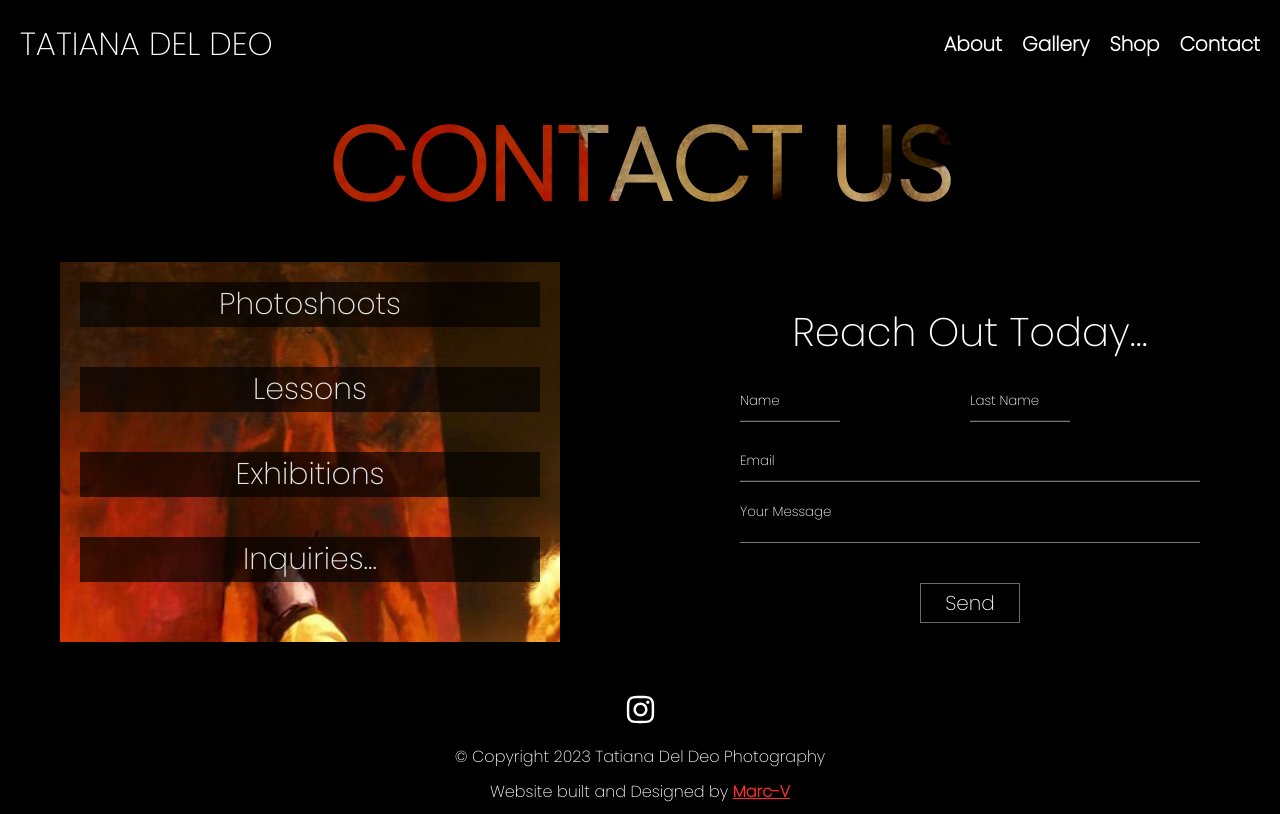
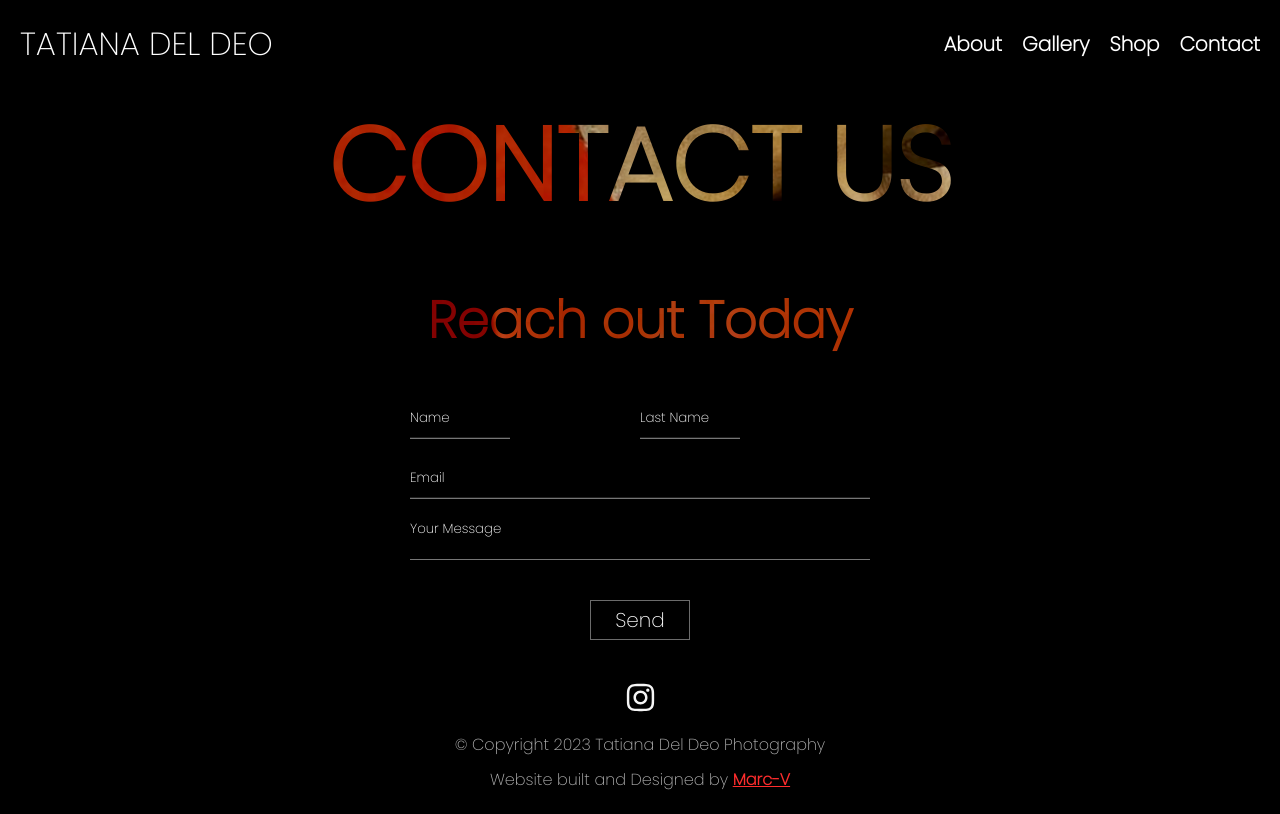
Before and after one commit to marcsouth/tatiana-photography, a React (Create React App) app: page /contact in a window 1280 px wide. Built offline with nearby package versions, Linux system fonts and the light colour scheme; a web font is replaced by a local one.

Commit message:
contact correction

```diff
--- a/src/App.css
+++ b/src/App.css
@@ -166,7 +166,6 @@ h2{
 #demo-text {
 	font-size: 8vmax;
     text-align: center;
-
 	font-weight: 700;
 	background-clip: text;
 	-webkit-background-clip: text;
@@ -174,6 +173,19 @@ h2{
 	background-image: url('images/homepage.JPG');
     background-position: center;
 }
+
+#demo-textsmall {
+	font-size: 4vmax;
+    text-align: center;
+	font-weight: 700;
+	background-clip: text;
+	-webkit-background-clip: text;
+	color: transparent;
+	background-image: url('images/homepage.JPG');
+    background-position: revert;
+    margin-bottom: 40px;
+  }
+
 
 .aboutcontainer{
 
@@ -297,7 +309,7 @@ h2{
     -webkit-column-gap:20px;
     -moz-column-gap:20px;
     column-gap:20px;
-    padding: 20px;
+    padding-inline: 20px;
   }
   @media (max-width:1200px){
     #gallery{
@@ -378,16 +390,17 @@ h2{
   }
 
 
-  .footer{
+  footer{
     display: flex;
     width: 100%;
     align-items: center;
     justify-content: center;
     flex-direction: column;
     margin-block: 10px;
+    color: #b5b5b5;
   }
 
-  .footer > p{
+  footer > p{
     margin-top: 10px;
   }
 
@@ -404,6 +417,9 @@ form{
     width: 100%;
     padding-inline: 20px;
     max-width: 500px;
+    margin: auto;
+    margin-block: 40px;
+
 }
 
 
@@ -458,17 +474,19 @@ input, textarea {
   border-left-style: hidden;
   border-bottom-style: groove;
   background-color: #000000;
+
 }
 
 textarea::placeholder {
   font-family: 'Poppins', sans-serif;
-   color: #ffffff;
+  color: #fff;
   }
 
 
 input::placeholder {
   font-family: 'Poppins', sans-serif;
-   color: #ffffff;
+  color: #fff;
+
   }
 
 
@@ -490,41 +508,16 @@ input::placeholder {
     font-family: inherit;
   }
 
-  .skillcontainer{
-    background-image:url(./images/contactimage.jpg);
-    padding: 20px;
+
+
+  form > h2{
+    margin-bottom: 40px;
+    font-family: inherit;
     font-size: 30px;
-    max-width: 500px;
-    background-position: top;
-    width: 100%;
-    margin-bottom: 20px;
+    color: #b5b5b5;
   }
 
 
-
-  .skillcontainer > p{
-    margin-bottom: 40px;
-    background-color: #000000a7;
-    text-align: center;
-    color: #ffffffe3;
-  }
-
-  form > h2{
-    margin-bottom: 20px;
-    font-family: inherit;
-  }
-
-  .contactcontainer{
-    display: flex;
-    width: 100%;
-    align-items: center;
-    justify-content: space-between;
-    padding: 20px;
-    margin-block: 20px;
-    max-width: 1200px;
-    margin: auto;
+footer > a{
+  color: whitesmoke;
 }
-
-svg > path{
-  color: #fff;
-}
--- a/src/components/footer.js
+++ b/src/components/footer.js
@@ -2,12 +2,12 @@ import React from 'react'
 import {AiOutlineInstagram} from "react-icons/ai"
 export default function Footer() {
   return (
-    <div className='footer'>
+    <footer>
  <a href="https://www.instagram.com/tatianadeldeo_photo/">
 
     <AiOutlineInstagram  size={35}/>
 </a>
         <p>© Copyright 2023 Tatiana Del Deo Photography</p> <p> Website built and Designed by <a href='https://marc-v.dev/'>Marc-V</a></p>
-    </div>
+    </footer>
   )
 }
--- a/src/contact.js
+++ b/src/contact.js
@@ -12,19 +12,12 @@ export default function contact() {
 
   <div id="demo-text">CONTACT US</div>
 
-  <div className="contactcontainer">
 
-  <div className="skillcontainer">
-
-    <p>Photoshoots</p>
-    <p className='flexend'>Lessons</p>
-    <p>Exhibitions</p>
-    <p className='flexend'>Inquiries...</p>
-  </div>
 
   <form method="POST">
 
-  <h2>Reach Out Today...</h2>
+  <div id="demo-textsmall">Reach out Today</div>
+
       <div className="contactdivide">
 
      <input type="text" name="name" placeholder="Name" required />
@@ -36,7 +29,6 @@ export default function contact() {
      <textarea type="message" name="message" placeholder="Your Message" className='messagefield' required />
      <button type="submit">Send</button>
     </form>
-</div>
 
 <Footer />
 
```
